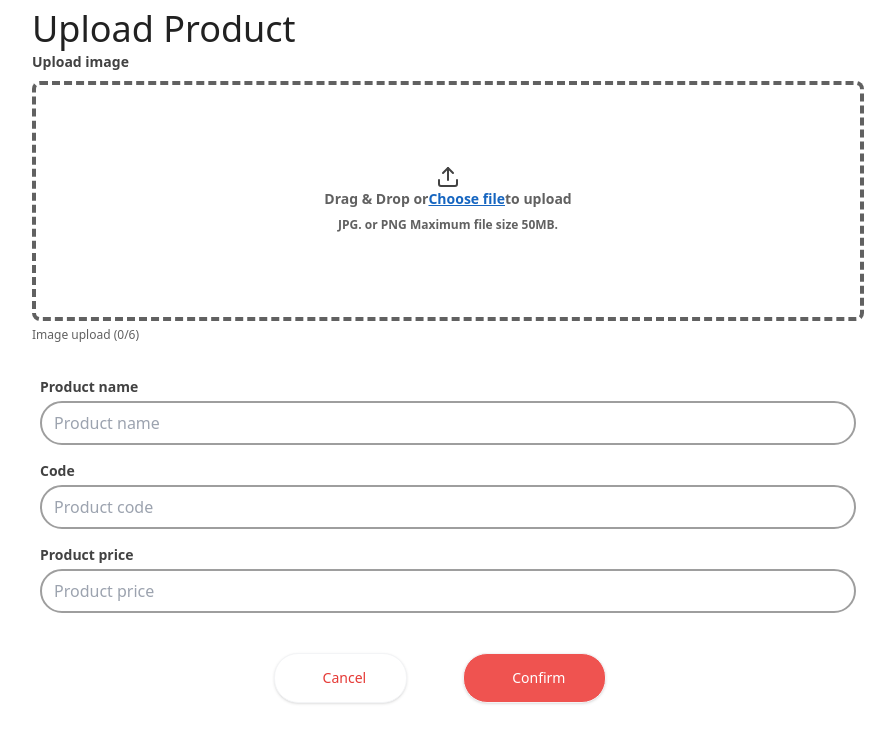
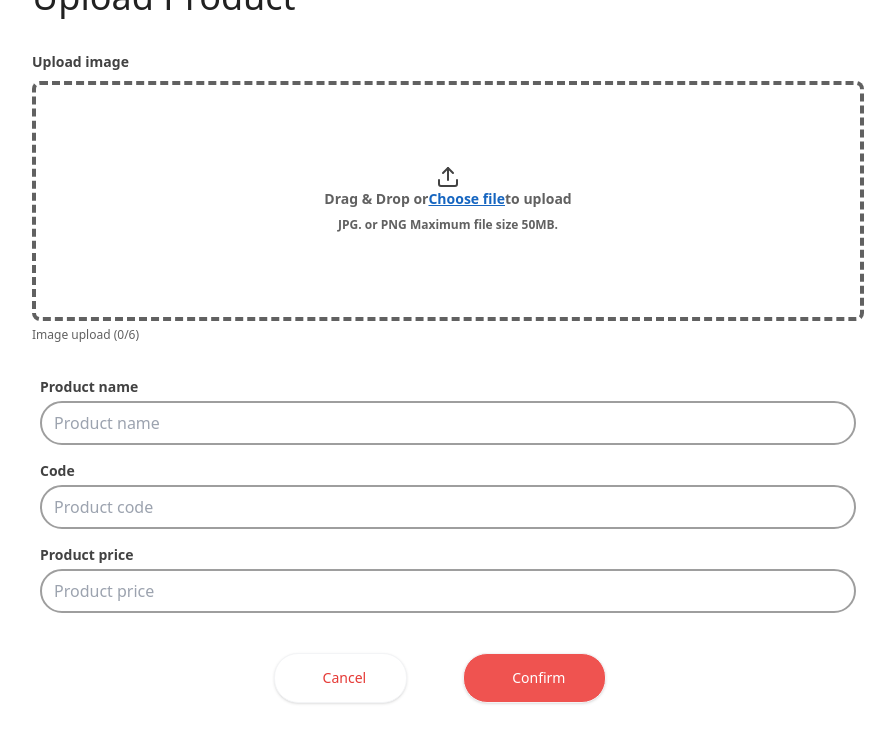
Before and after one commit to ParitaSriwasut/assignment-xsurface, a React (Vite) app in the folder webapp-question/frontend/: page /create in a window 1280 px wide. Shown: the top 742 px of the page, without its empty margins (192-1087 px from the left). Built offline with nearby package versions, Linux system fonts and the light colour scheme; no server answers.

Commit message:
fixing size

```diff
--- a/webapp-question/frontend/src/components/product/CreateProduct.jsx
+++ b/webapp-question/frontend/src/components/product/CreateProduct.jsx
@@ -18,12 +18,12 @@ export default function CreateProduct({
           onSubmit={handleSubmitForm}
           className="items-center justify-center w-full max-auto pt-6 p-44"
         >
-          <div className="flex text-4xl font-medium items-start justify-start text-secondary-500 mt-8 gap-4">
+          <div className="flex text-4xl font-medium items-start justify-start text-secondary-500 mb-8 gap-4">
             Upload Product
           </div>
           <label
             htmlFor="text"
-            className="md:text-sm text-sm text-secondary-400 text-light font-semibold mt-4"
+            className="md:text-sm text-sm text-secondary-400 text-light font-semibold mb-4"
           >
             Upload image
           </label>
```
